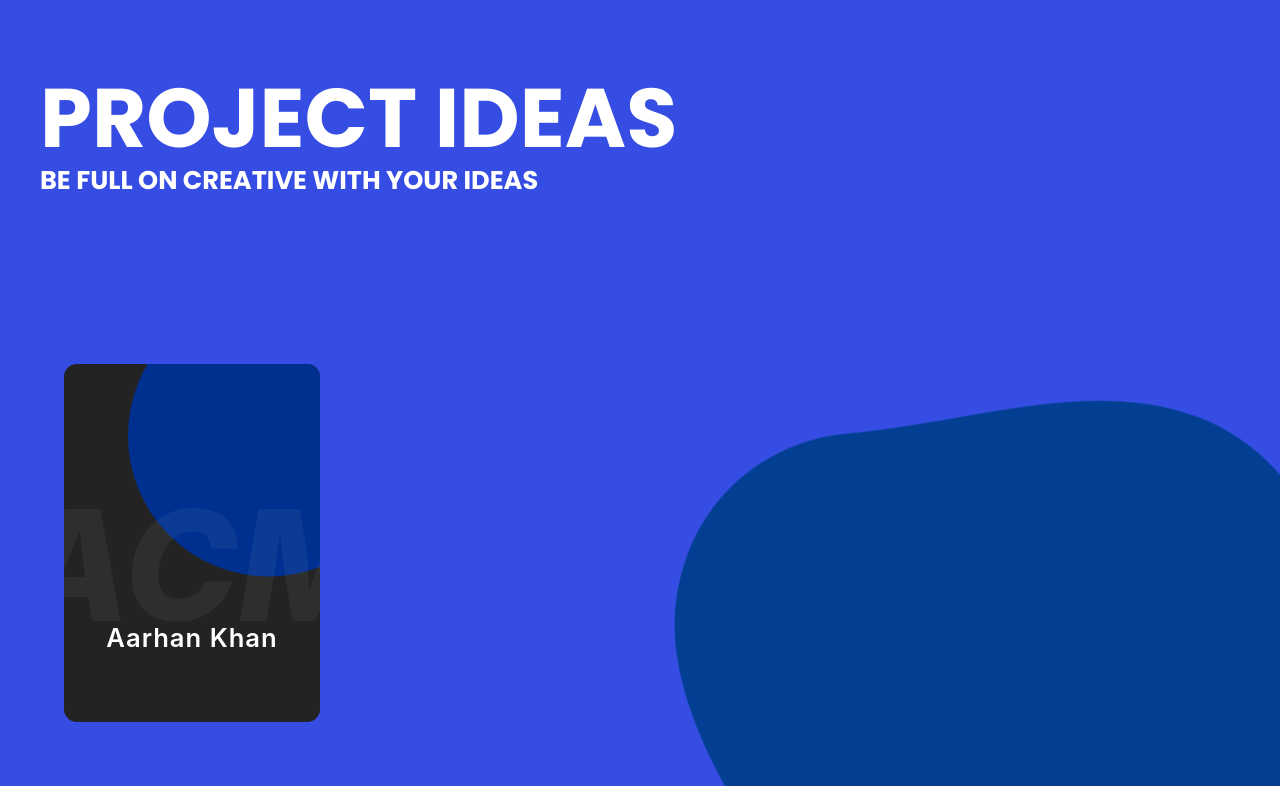
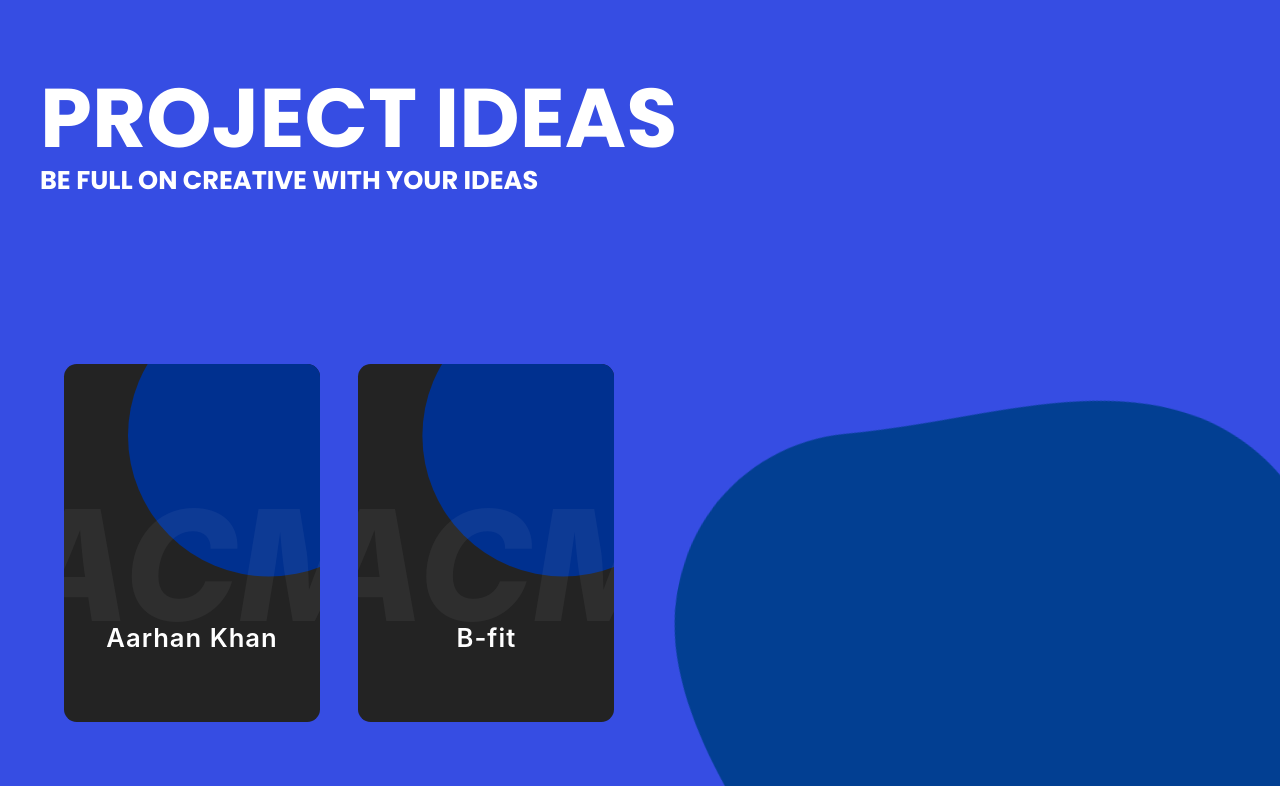
Before and after one commit to ACM-JUIT/Project-Ideas, a React (Create React App) app: page / in a window 1280 px wide. Built offline with nearby package versions, Linux system fonts and the light colour scheme.

Commit message:
Project idea added

```diff
--- a/src/data.js
+++ b/src/data.js
@@ -3,6 +3,10 @@ export const projectsData = [
       projectName: "Aarhan Khan",
       techStack: "developer of this site",
     },
+    {
+      projectName: "B-fit",
+      techStack: "A application which on recieving your weight and height will suggest the best diet plan and excercises suitable for you",
+    },
 
 
   ];
```
